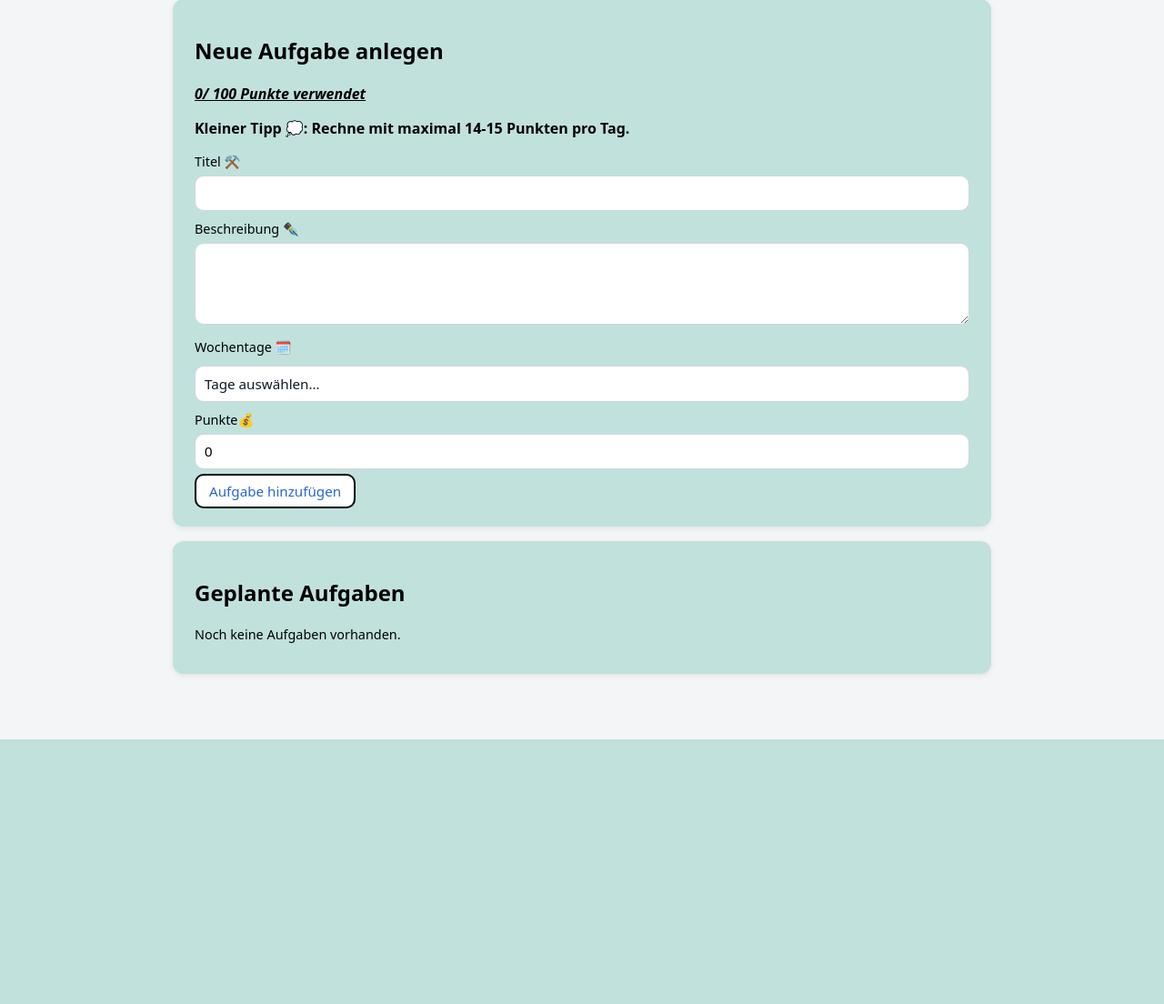
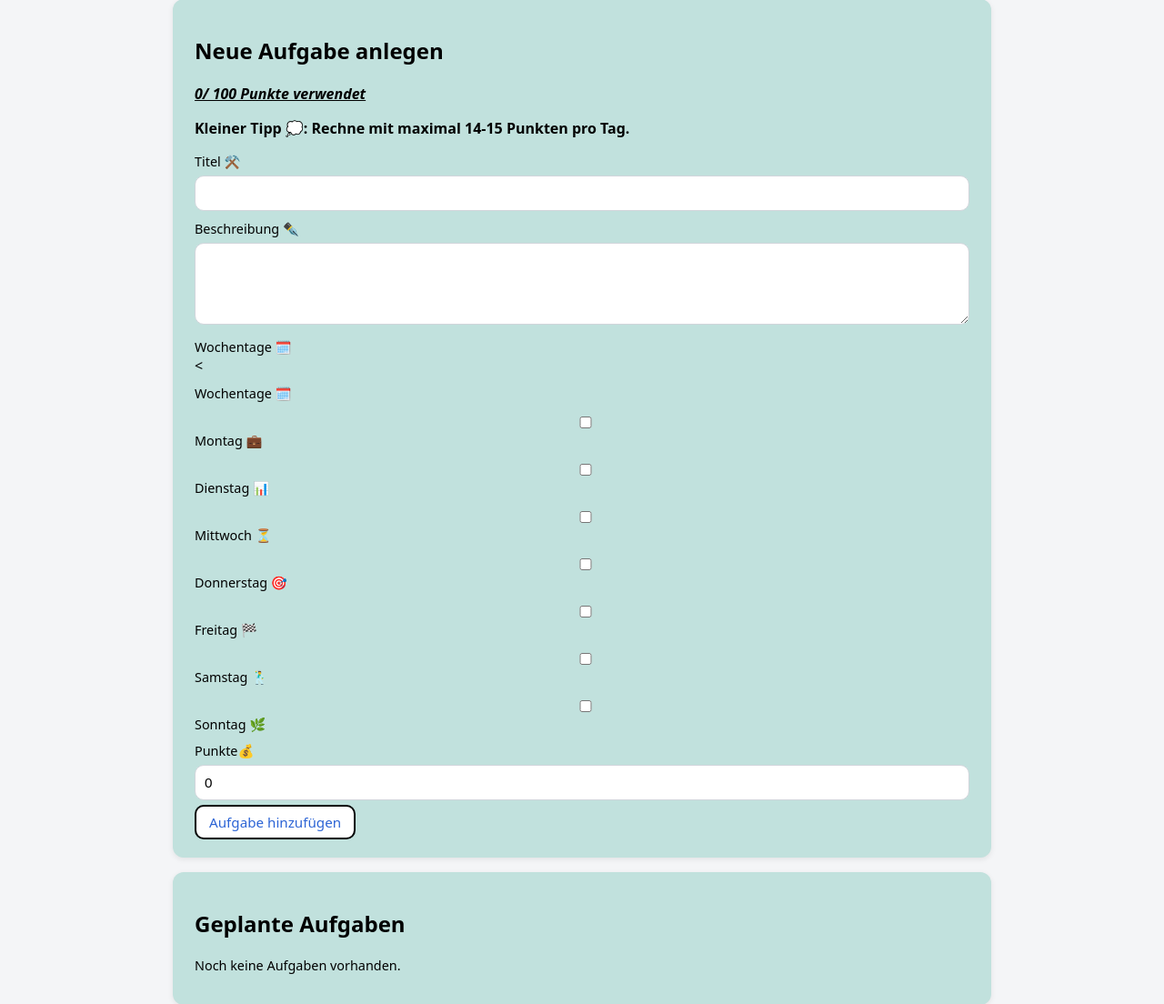
Before and after one commit to laurenzberlin-prog/Taskscore-FinalAbgabe, a Flask app: page /tasks in a window 1280 px wide. Shown: the part 263-1367 px from the top of the page at 91% size. Before the commit the page ends 1076 px from the top, so only its background shows below. Run offline with Flask 3, Linux system fonts and the light colour scheme; the visitor is signed in with stand-in values (Sample User, id 1); data that the repository does not hold is empty.

Commit message:
use checkbox multi-select for weekdays

```diff
--- a/templates/tasks.html
+++ b/templates/tasks.html
@@ -101,18 +101,17 @@
 
         <label>Wochentage 🗓️</label>
 
-        <div class="multi-dd" id="weekdayDD">
-          <button type="button" class="multi-dd-btn" id="weekdayBtn">Tage auswählen…</button>
+        <<label>Wochentage 🗓️</label>
 
-          <div class="multi-dd-menu" id="weekdayMenu">
-            <label><input type="checkbox" value="Montag 💼"> Montag 💼</label>
-            <label><input type="checkbox" value="Dienstag 📊"> Dienstag 📊</label>
-            <label><input type="checkbox" value="Mittwoch ⏳"> Mittwoch ⏳</label>
-            <label><input type="checkbox" value="Donnerstag 🎯"> Donnerstag 🎯</label>
-            <label><input type="checkbox" value="Freitag 🏁"> Freitag 🏁</label>
-            <label><input type="checkbox" value="Samstag 🕺"> Samstag 🕺</label>
-            <label><input type="checkbox" value="Sonntag 🌿"> Sonntag 🌿</label>
-          </div>
+<div class="weekday-grid">
+  <label><input type="checkbox" name="weekdays" value="Montag 💼"> Montag 💼</label>
+  <label><input type="checkbox" name="weekdays" value="Dienstag 📊"> Dienstag 📊</label>
+  <label><input type="checkbox" name="weekdays" value="Mittwoch ⏳"> Mittwoch ⏳</label>
+  <label><input type="checkbox" name="weekdays" value="Donnerstag 🎯"> Donnerstag 🎯</label>
+  <label><input type="checkbox" name="weekdays" value="Freitag 🏁"> Freitag 🏁</label>
+  <label><input type="checkbox" name="weekdays" value="Samstag 🕺"> Samstag 🕺</label>
+  <label><input type="checkbox" name="weekdays" value="Sonntag 🌿"> Sonntag 🌿</label>
+</div>
 
           <input type="hidden" name="weekdays" id="weekdaysHidden">
         </div>
```
